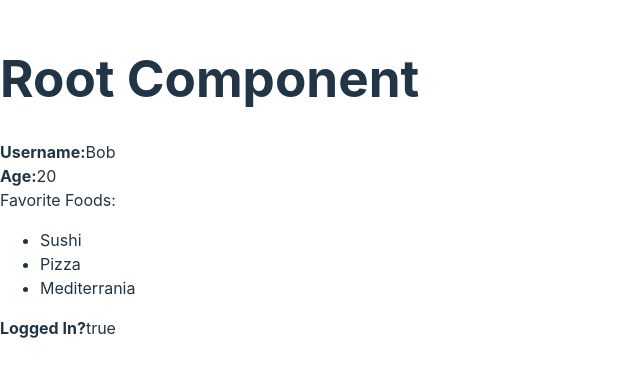
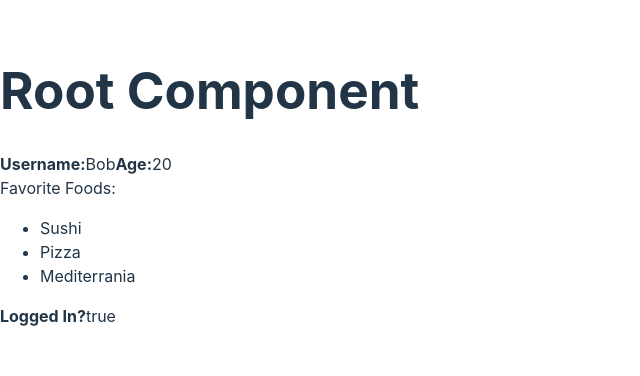
Before and after one commit to ahmadbadawikr/react-tutorial, a React (Vite) app: page / in a window 1280 px wide. Shown: the part 222-598 px from the top of the page, without its empty margins (0-640 px from the left). Built offline with nearby package versions, Linux system fonts and the light colour scheme.

Commit message:
Learn Fragments

```diff
--- a/src/App.jsx
+++ b/src/App.jsx
@@ -5,7 +5,8 @@ export default function App() {
   const callMe = () => {
     console.log("hello")
   }
-  return <div>
+  return (
+    <>
       <h1>Root Component</h1>
       <UserProfile
       username= "Bob"
@@ -22,5 +23,6 @@ export default function App() {
         }
       ]}
       callMe={callMe}/>
-  </div>
+    </>
+  )
 }
--- a/src/components/UserProfile.jsx
+++ b/src/components/UserProfile.jsx
@@ -6,14 +6,14 @@ export function UserProfile(props) {
     console.log(props)
     props.callMe();
     return (
-    <div id="user-profile">
+    <>
        <UserUsername username= {props.username} />
         <b>Age:</b>
         <span>{props.age}</span>
         <UserFavoriteFoods/>
         <b>Logged In?</b>
         {String(props.isLoggedin)}
-    </div>
+    </>
     );
 }
 
--- a/src/components/UserUsername.jsx
+++ b/src/components/UserUsername.jsx
@@ -1,8 +1,10 @@
+import React from "react"
+
 export function UserUsername(props) {
     return (
-        <div>
+        <>
             <b>Username:</b>
             <span>{props.username}</span>
-        </div>
+        </>
     )
 }
```
Lines whose indentation alone changed are shown as unchanged.
